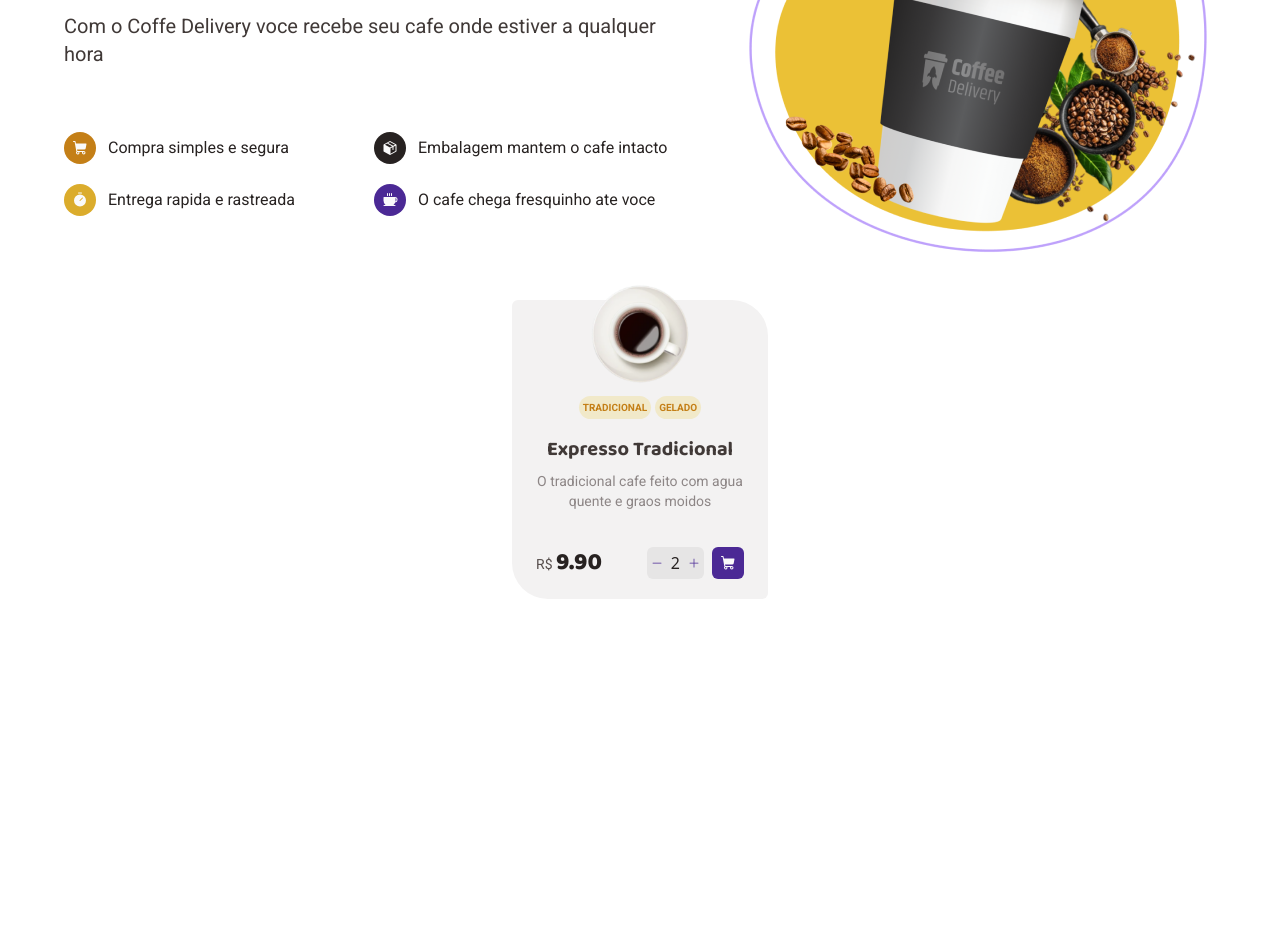
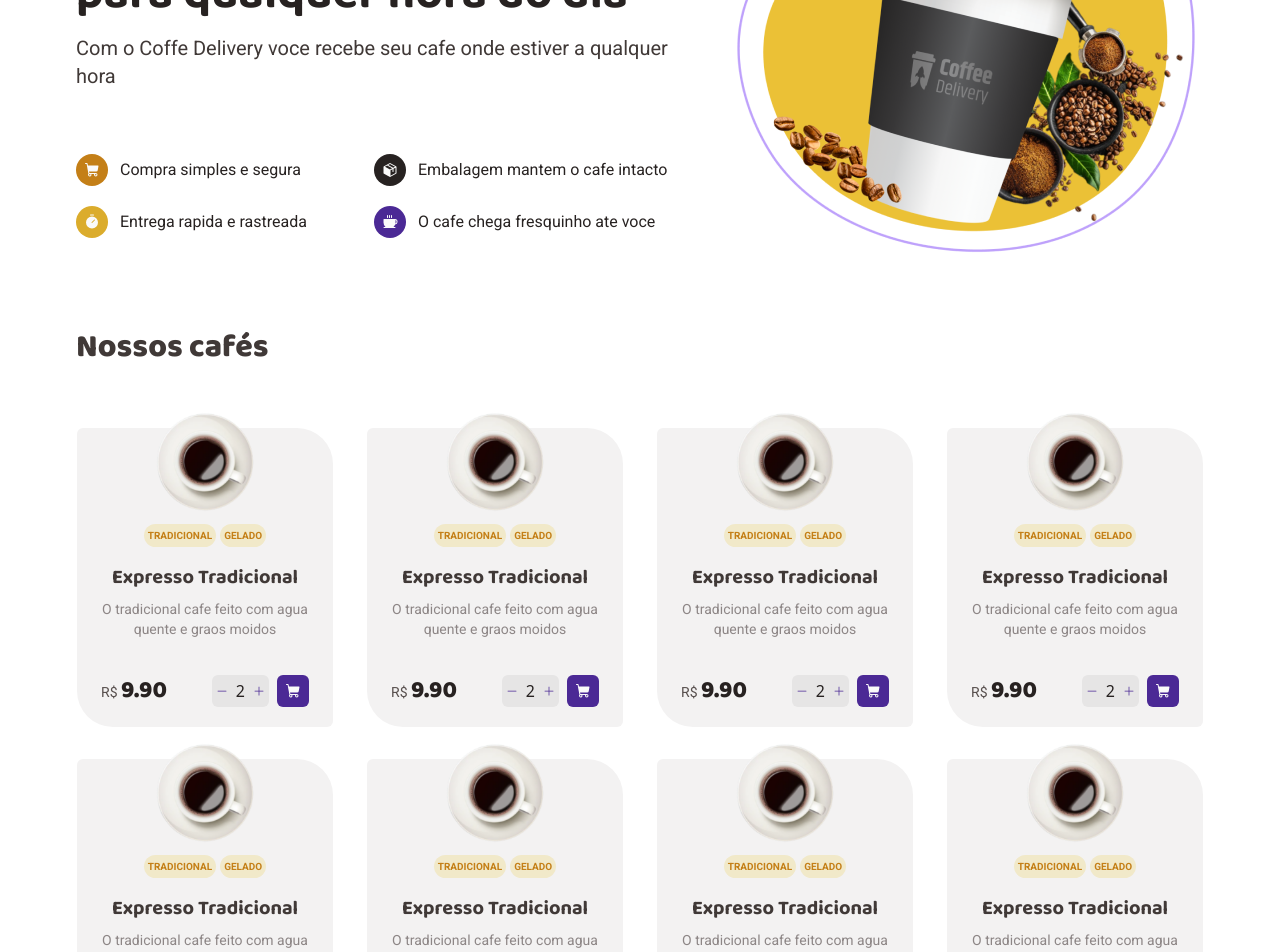
Before and after one commit to Natan10/coffee-delivery, a Next.js app: page / in a window 1280 px wide. Shown: the part 300-1252 px from the top of the page. Before the commit the page ends 899 px from the top, so only its background shows below. Built offline with nearby package versions, Linux system fonts and the light colour scheme.

Commit message:
create new layout and put header there

```diff
--- /dev/null
+++ b/src/app/(default)/confirmation/page.tsx
@@ -0,0 +1,3 @@
+export default function Confirmation() {
+  return <h1>Confirmation</h1>;
+}
--- /dev/null
+++ b/src/app/(default)/layout.tsx
@@ -0,0 +1,15 @@
+import React from "react";
+import { Header } from "@/components/Header";
+
+interface Props {
+  children: React.ReactNode;
+}
+
+export default function MainLayout({ children }: Props) {
+  return (
+    <main className="min-h-screen bg-white">
+      <Header />
+      {children}
+    </main>
+  );
+}
--- /dev/null
+++ b/src/app/(default)/page.tsx
@@ -0,0 +1,5 @@
+import { Home } from "@/pages/Home";
+
+export default function Main() {
+  return <Home />;
+}
--- a/src/app/api/hello/route.ts
+++ /dev/null
@@ -1,3 +0,0 @@
-export async function GET(request: Request) {
-  return new Response('Hello, Next.js!')
-}
--- a/src/app/page.tsx
+++ /dev/null
@@ -1,9 +0,0 @@
-import { Home } from "./pages/Home";
-
-export default function Main() {
-  return (
-    <main className="min-h-screen bg-white">
-      <Home />
-    </main>
-  );
-}
--- a/src/app/pages/Home/index.tsx
+++ /dev/null
@@ -1,77 +0,0 @@
-"use client";
-import { Minus, Plus, ShoppingCart } from "@phosphor-icons/react";
-import Image from "next/image";
-
-import { Banner } from "./components/Banner";
-import { Header } from "./components/Header";
-
-import colors from "@/global/colors";
-import tradicional from "@/assets/card-coffee/Americano.svg";
-
-export function Home() {
-  return (
-    <>
-      <Header />
-      <Banner />
-
-      {/* card coffee */}
-      <div className="w-full flex justify-center my-10">
-        <div
-          className={`
-          max-w-[256px] max-h-80 px-6 pb-5
-          flex flex-col items-center
-          bg-base-card
-          rounded-md
-          rounded-tr-[36px]
-          rounded-bl-[36px]
-        `}
-        >
-          <div className="-mt-4 flex flex-col items-center gap-3">
-            <Image src={tradicional} alt="tradicional" />
-            <div className="flex flex-wrap justify-center items-center gap-1">
-              <span className="p-1 uppercase text-[10px] font-bold font-roboto text-yellow-dark bg-yellow-light rounded-full">
-                Tradicional
-              </span>
-              <span className="p-1 uppercase text-[10px] font-bold font-roboto text-yellow-dark bg-yellow-light rounded-full">
-                Gelado
-              </span>
-            </div>
-          </div>
-
-          <div className="mt-4 text-center">
-            <span className="font-bold font-baloo text-xl text-base-subtitle">
-              Expresso Tradicional
-            </span>
-            <p className="mt-2 font-roboto font-normal text-sm text-base-label">
-              O tradicional cafe feito com agua quente e graos moidos
-            </p>
-          </div>
-
-          <div className="mt-9 w-full flex justify-between items-center">
-            <span className="font-roboto text-sm text-base-text">
-              R${" "}
-              <b className="font-baloo text-2xl text-base-title font-extrabold">
-                9.90
-              </b>
-            </span>
-
-            <div className="flex items-center gap-2">
-              <div className="p-1 flex items-center gap-2 rounded-md bg-base-button">
-                <button>
-                  <Minus size={12} color={colors["purple-dark"]} />
-                </button>
-                <span className="text-base text-base-title">2</span>
-                <button>
-                  <Plus size={12} color={colors["purple-dark"]} />
-                </button>
-              </div>
-              <button className="rounded-md bg-purple-dark p-2 relative">
-                <ShoppingCart size={16} weight="fill" color={"#FAFAFA"} />
-              </button>
-            </div>
-          </div>
-        </div>
-      </div>
-    </>
-  );
-}
--- a/src/app/pages/Home/components/Header/index.tsx
+++ b/src/components/Header/index.tsx
@@ -9,7 +9,7 @@ import logo from "@/assets/logo.png";
 
 export function Header() {
   return (
-    <nav className="max-w-6xl mx-auto py-8 flex justify-between">
+    <nav className="w-full max-w-6xl mx-auto px-3 py-8 flex justify-between">
       <Image src={logo} alt="logo" className="w-[85px] h-[40px]" />
 
       <div className="flex items-center gap-3">
--- a/src/app/pages/Home/components/Banner/index.tsx
+++ b/src/pages/Home/components/Banner/index.tsx
@@ -5,15 +5,15 @@ import cupCoffee from "@/assets/cup-coffee.png";
 
 export function Banner() {
   return (
-    <section className="mt-24 max-w-6xl mx-auto">
-      <div className="flex gap-14">
+    <section className="mt-16 md:mt-24 max-w-6xl px-3 mx-auto">
+      <div className="flex flex-col items-center md:flex-row gap-14 ">
         <div>
           <div className="mb-16">
             <div>
-              <p className="font-baloo text-5xl text-base-title">
+              <p className="font-baloo text-4xl md:text-5xl text-base-title">
                 Encontre o cafe perfeito
               </p>
-              <p className="font-baloo text-5xl text-base-title">
+              <p className="font-baloo text-4xl md:text-5xl text-base-title">
                 para qualquer hora do dia
               </p>
             </div>
@@ -24,7 +24,7 @@ export function Banner() {
           </div>
 
           {/* icons */}
-          <div className="grid grid-cols-2">
+          <div className="grid grid-cols-1 gap-5 md:gap-0 md:grid-cols-2">
             <div className="flex flex-col gap-5">
               <div className="flex items-center gap-3">
                 <div className="h-8 w-8 flex justify-center items-center rounded-full bg-yellow-dark">
--- /dev/null
+++ b/src/pages/Home/components/CardCoffee/index.tsx
@@ -0,0 +1,66 @@
+import Image from "next/image";
+import { Minus, Plus, ShoppingCart } from "@phosphor-icons/react";
+
+import colors from "@/global/colors";
+
+import tradicional from "@/assets/card-coffee/Americano.svg";
+
+export function CardCoffee() {
+  return (
+    <div
+      className={`
+      max-w-[256px] max-h-80 px-6 pb-5
+      flex flex-col items-center
+      bg-base-card
+      rounded-md
+      rounded-tr-[36px]
+      rounded-bl-[36px]
+    `}
+    >
+      <div className="-mt-4 flex flex-col items-center gap-3">
+        <Image src={tradicional} alt="tradicional" />
+        <div className="flex flex-wrap justify-center items-center gap-1">
+          <span className="p-1 uppercase text-[10px] font-bold font-roboto text-yellow-dark bg-yellow-light rounded-full">
+            Tradicional
+          </span>
+          <span className="p-1 uppercase text-[10px] font-bold font-roboto text-yellow-dark bg-yellow-light rounded-full">
+            Gelado
+          </span>
+        </div>
+      </div>
+
+      <div className="mt-4 text-center">
+        <span className="font-bold font-baloo text-xl text-base-subtitle">
+          Expresso Tradicional
+        </span>
+        <p className="mt-2 font-roboto font-normal text-sm text-base-label">
+          O tradicional cafe feito com agua quente e graos moidos
+        </p>
+      </div>
+
+      <div className="mt-9 w-full flex justify-between items-center">
+        <span className="font-roboto text-sm text-base-text">
+          R${" "}
+          <b className="font-baloo text-2xl text-base-title font-extrabold">
+            9.90
+          </b>
+        </span>
+
+        <div className="flex items-center gap-2">
+          <div className="p-1 flex items-center gap-2 rounded-md bg-base-button">
+            <button>
+              <Minus size={12} color={colors["purple-dark"]} />
+            </button>
+            <span className="text-base text-base-title">2</span>
+            <button>
+              <Plus size={12} color={colors["purple-dark"]} />
+            </button>
+          </div>
+          <button className="rounded-md bg-purple-dark hover:bg-purple-mid disabled:bg-base-label p-2 relative ">
+            <ShoppingCart size={16} weight="fill" color={"#FAFAFA"} />
+          </button>
+        </div>
+      </div>
+    </div>
+  );
+}
--- /dev/null
+++ b/src/pages/Home/components/CardCoffeeContainer/index.tsx
@@ -0,0 +1,17 @@
+import { CardCoffee } from "../CardCoffee";
+
+export function CardCoffeeContainer() {
+  return (
+    <section className="h-full max-w-6xl mx-auto mt-8 px-3 py-8">
+      <h2 className="font-baloo font-extrabold text-[32px] text-base-subtitle">
+        Nossos cafés
+      </h2>
+
+      <div className="mt-14 grid justify-items-center grid-cols-1 md:grid-cols-3 lg:grid-cols-4 gap-8">
+        {[1, 2, 3, 4, 5, 6, 7, 8, 9, 10].map((k) => {
+          return <CardCoffee key={k} />;
+        })}
+      </div>
+    </section>
+  );
+}
--- /dev/null
+++ b/src/pages/Home/index.tsx
@@ -0,0 +1,13 @@
+"use client";
+
+import { Banner } from "./components/Banner";
+import { CardCoffeeContainer } from "./components/CardCoffeeContainer";
+
+export function Home() {
+  return (
+    <section className="pb-36">
+      <Banner />
+      <CardCoffeeContainer />
+    </section>
+  );
+}
```
